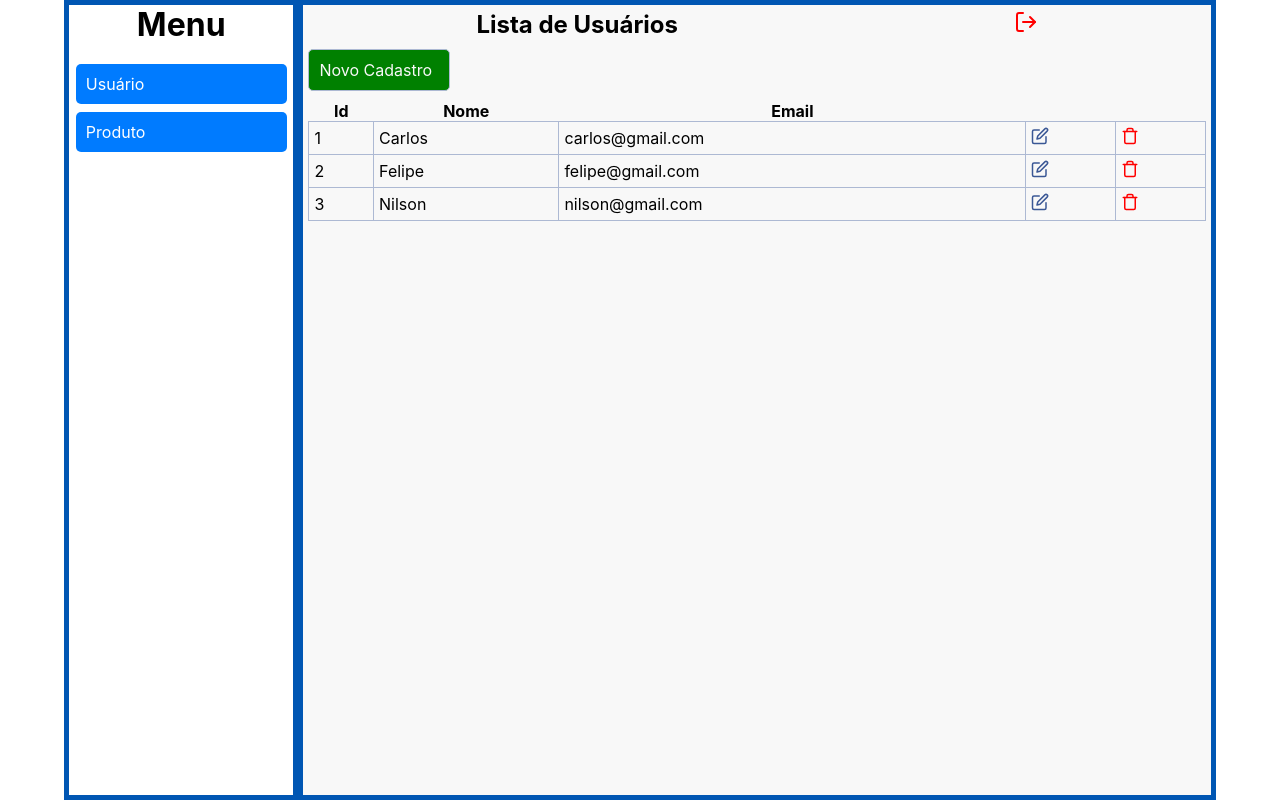
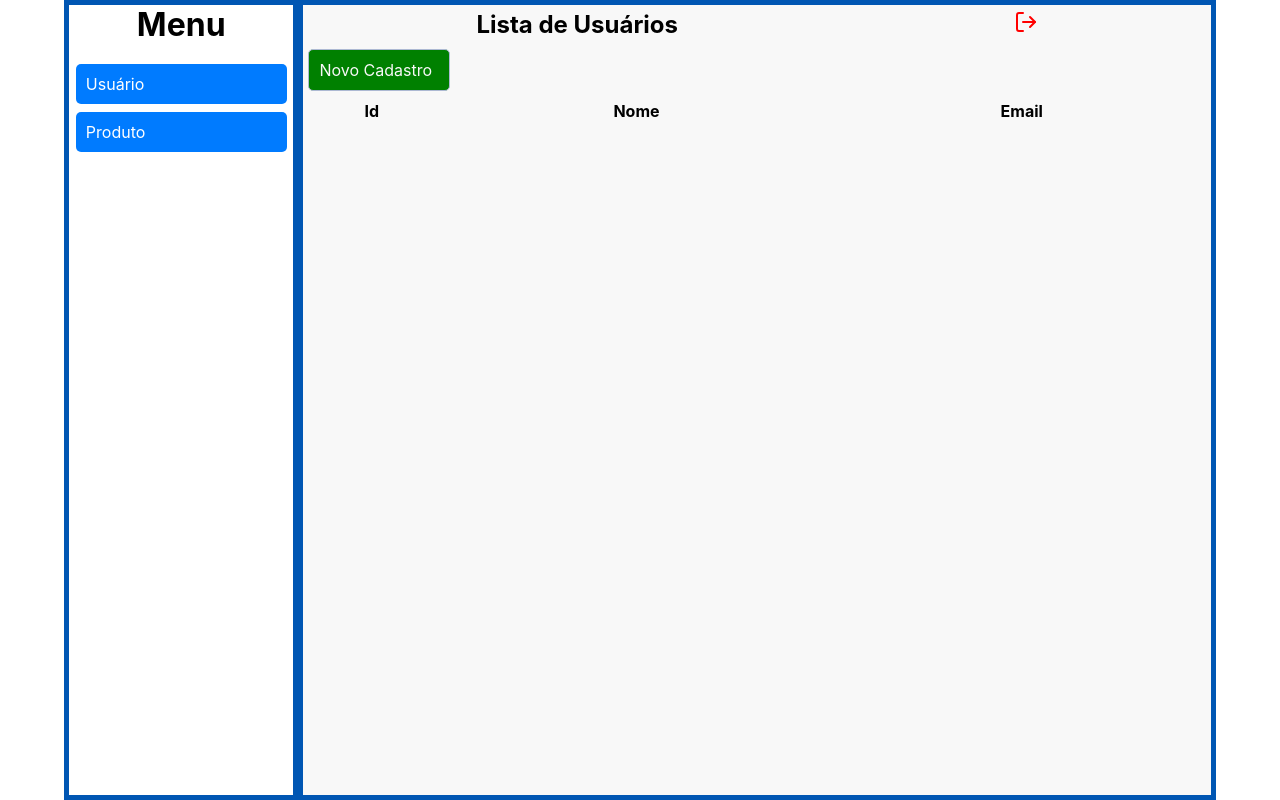
Before and after one commit to BlenoFerraz/papelaria-frontend, a React (Create React App) app: page /listausuario in a window 1280 px wide. Built offline with nearby package versions, Linux system fonts and the light colour scheme.

Commit message:
Atualizamos o localStorage

```diff
--- a/src/pages/cadastroUsuario/index.js
+++ b/src/pages/cadastroUsuario/index.js
@@ -3,24 +3,35 @@ import '../../pages/global.css';
 import Menu from '../../componentes/menu'
 import { FaSave } from "react-icons/fa";
 import { MdCancel } from "react-icons/md";
-import {Link} from 'react-router-dom';
+import {useNavigate, Link} from 'react-router-dom';
 import Head from '../../componentes/Head';
 
 export default function Cadastrousuario(){
+    const navigate = useNavigate();
 
     const [nome,setNome] = useState("");
     const [email,setEmail] = useState("");
     const [senha,setSenha] = useState("");
     const usuario={
+        id:Date.now().toString(36)+Math.floor(Math.pow(10,12)+Math.random()*9*Math.pow(10,12)).toString(36),
         nome, email, senha
     }
     function salvardados(e){
         e.preventDefault();
        // console.log(usuario);
-       const banco =JSON.parse( localStorage.getItenm("cd-ususarios") || "[]");
+       if(nome=="")
+       alert("Preencha o campo nome")
+       else if(email=="")
+       alert("Preencha o campo email")
+       else if(senha=="")
+       alert("Preencha o campo senha")
+       else{
+        const banco =JSON.parse( localStorage.getItem("cd-usuarios") || "[]");
        banco.push(usuario);
        localStorage.setItem("cd-usuarios",JSON.stringify(banco));
        alert("Usuario salvo com sucesso!");
+       navigate('/listausuario')
+       }
     }
 
 
--- a/src/pages/listarUsuario/index.js
+++ b/src/pages/listarUsuario/index.js
@@ -10,12 +10,13 @@ import Head from '../../componentes/Head';
 
 export default function Listausuario(){
 
-    const dados=[
-        {id:1,nome:"Carlos",email:"carlos@gmail.com",senha:"123"},
-        {id:2,nome:"Felipe",email:"felipe@gmail.com",senha:"321"},
-        {id:3,nome:"Nilson",email:"nilson@gmail.com",senha:"321"},
+    // const dados=[
+    //     {id:1,nome:"Carlos",email:"carlos@gmail.com",senha:"123"},
+    //     {id:2,nome:"Felipe",email:"felipe@gmail.com",senha:"321"},
+    //     {id:3,nome:"Nilson",email:"nilson@gmail.com",senha:"321"},
 
-    ]
+    // ]
+    const banco =JSON.parse( localStorage.getItem("cd-usuarios") || "[]");
   const  apagar = (id) => {
       confirmAlert({
         title: 'Excluir Usuário',
@@ -55,7 +56,7 @@ export default function Listausuario(){
                 <th></th>
             </tr>
             {
-               dados.map((linha)=>{
+               banco.map((linha)=>{
                 return(
                   <tr key={linha.toString()}>
                     <td>{linha.id}</td>
```
